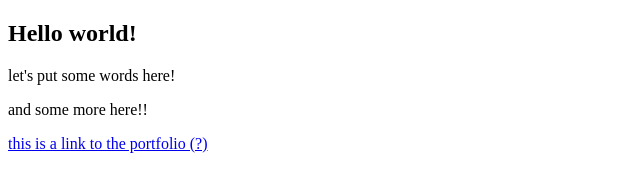
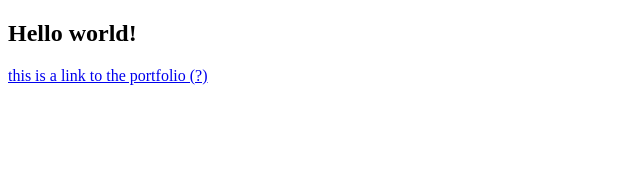
Before and after one commit to dlevine01/dlevine01.github.io, a plain HTML site: page index.html in a window 1280 px wide. Shown: the whole page, without its empty margins (0-640 px from the left). Drawn offline with Linux system fonts and the light colour scheme.

Commit message:
deleted template text from index.html

```diff
--- a/index.html
+++ b/index.html
@@ -5,8 +5,6 @@
 
 <body>
     <h2>Hello world!</h2>
-    <p>let's put some words here!</p>
-    <p>and some more here!!</p>
-    <p><a href="/portfolio.html">this is a link to the portfolio (?)</a></p>
+      <p><a href="/portfolio.html">this is a link to the portfolio (?)</a></p>
 </body>
 </html>
```
